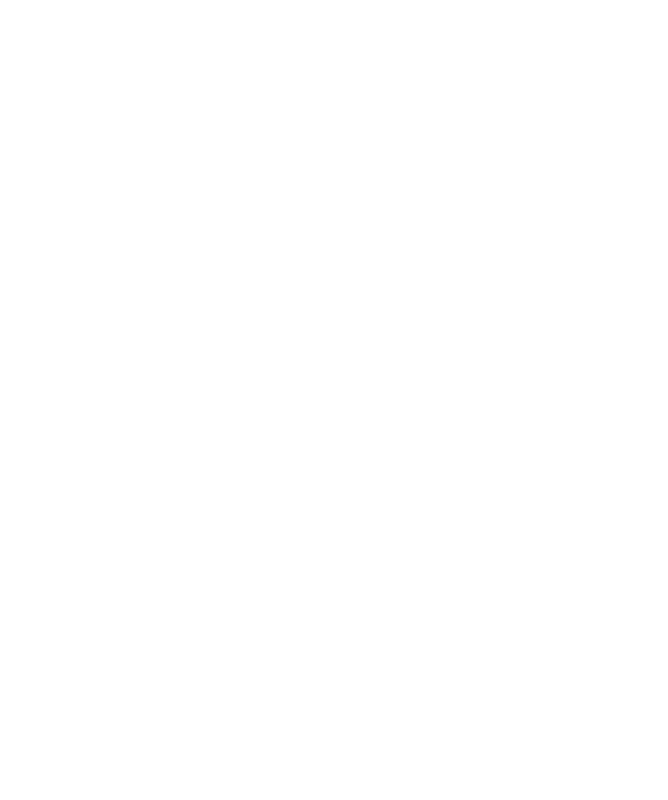
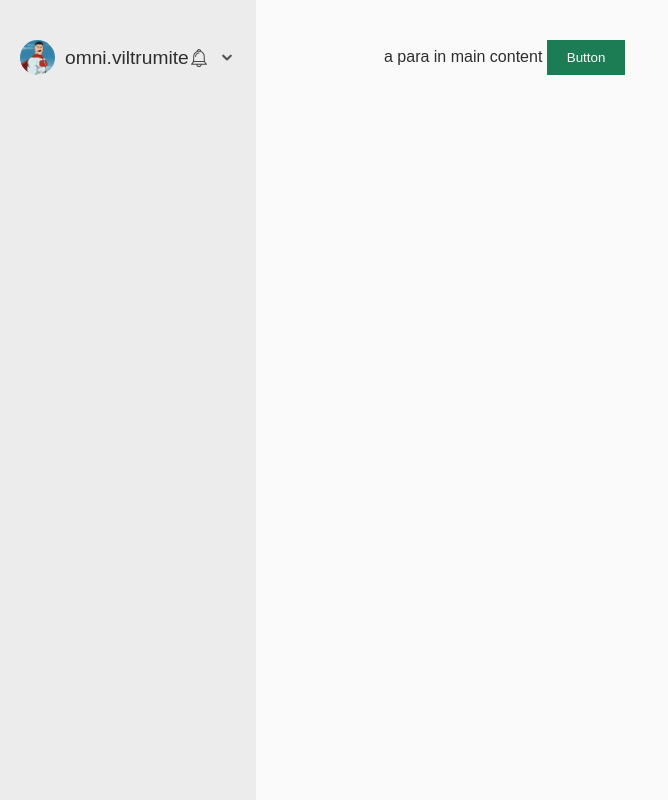
Before and after one commit to YugShrivastava/ToDo-List, a website built with webpack: page src/index.html in a window 1280 px wide. Shown: the whole page, without its empty margins (0-668 px from the left). Built offline with nearby package versions, Linux system fonts and the light colour scheme.

Commit message:
Some progress.

```diff
--- a/src/index.html
+++ b/src/index.html
@@ -1,11 +1,20 @@
 <!DOCTYPE html>
 <html lang="en">
-<head>
-    <meta charset="UTF-8">
-    <meta name="viewport" content="width=device-width, initial-scale=1.0">
-    <title>tOdO lIST</title>
-</head>
-<body>
-    <div id="content"></div>
-</body>
+    <head>
+        <meta charset="UTF-8" />
+        <meta name="viewport" content="width=device-width, initial-scale=1.0" />
+        <title>tOdO lIST</title>
+    </head>
+    <body>
+        <div id="wrapper">
+            <div class="sidebar">
+                <div class="user">
+                                    </div>
+            </div>
+            <div class="main-content">
+                a para in main content
+                <button>Button</button>
+            </div>
+        </div>
+    </body>
 </html>
--- a/src/index.js
+++ b/src/index.js
@@ -1 +1,7 @@
 import './styles/style.css';
+import sidebar from './scripts/sidebarDisplay.js';
+
+
+
+
+sidebar();
--- /dev/null
+++ b/src/scripts/sidebarDisplay.js
@@ -0,0 +1,9 @@
+import '../styles/sidebar.css';
+import userProfile from './userProfile.js';
+
+const user = document.createElement("div");
+user.classList.add("user");
+
+export default function sidebar(){
+    userProfile();
+}
--- /dev/null
+++ b/src/scripts/userProfile.js
@@ -0,0 +1,73 @@
+import "../styles/userProfile.css";
+import userLogo from '../images/omni.jpg';
+
+const userContent = document.querySelector(".user");
+
+export default function userProfile() {
+    userContent.innerHTML = `
+                        <p id="user-name">
+                        <img src="" alt="Omni Man" id="user-logo" />
+                        <span>omni.viltrumite</span>
+                    </p>
+                    <p id="user-noti">
+                        <svg
+                            fill="#4A4A4A"
+                            height="200px"
+                            width="200px"
+                            version="1.1"
+                            id="bell-noti"
+                            xmlns="http://www.w3.org/2000/svg"
+                            xmlns:xlink="http://www.w3.org/1999/xlink"
+                            viewBox="0 0 611.999 611.999"
+                            xml:space="preserve"
+                            stroke="#4A4A4A"
+                        >
+                            <g id="SVGRepo_bgCarrier" stroke-width="0"></g>
+                            <g
+                                id="SVGRepo_tracerCarrier"
+                                stroke-linecap="round"
+                                stroke-linejoin="round"
+                            ></g>
+                            <g id="SVGRepo_iconCarrier">
+                                <g>
+                                    <g>
+                                        <g>
+                                            <path
+                                                d="M570.107,500.254c-65.037-29.371-67.511-155.441-67.559-158.622v-84.578c0-81.402-49.742-151.399-120.427-181.203 C381.969,34,347.883,0,306.001,0c-41.883,0-75.968,34.002-76.121,75.849c-70.682,29.804-120.425,99.801-120.425,181.203v84.578 c-0.046,3.181-2.522,129.251-67.561,158.622c-7.409,3.347-11.481,11.412-9.768,19.36c1.711,7.949,8.74,13.626,16.871,13.626 h164.88c3.38,18.594,12.172,35.892,25.619,49.903c17.86,18.608,41.479,28.856,66.502,28.856 c25.025,0,48.644-10.248,66.502-28.856c13.449-14.012,22.241-31.311,25.619-49.903h164.88c8.131,0,15.159-5.676,16.872-13.626 C581.586,511.664,577.516,503.6,570.107,500.254z M484.434,439.859c6.837,20.728,16.518,41.544,30.246,58.866H97.32 c13.726-17.32,23.407-38.135,30.244-58.866H484.434z M306.001,34.515c18.945,0,34.963,12.73,39.975,30.082 c-12.912-2.678-26.282-4.09-39.975-4.09s-27.063,1.411-39.975,4.09C271.039,47.246,287.057,34.515,306.001,34.515z M143.97,341.736v-84.685c0-89.343,72.686-162.029,162.031-162.029s162.031,72.686,162.031,162.029v84.826 c0.023,2.596,0.427,29.879,7.303,63.465H136.663C143.543,371.724,143.949,344.393,143.97,341.736z M306.001,577.485 c-26.341,0-49.33-18.992-56.709-44.246h113.416C355.329,558.493,332.344,577.485,306.001,577.485z"
+                                            ></path>
+                                            <path
+                                                d="M306.001,119.235c-74.25,0-134.657,60.405-134.657,134.654c0,9.531,7.727,17.258,17.258,17.258 c9.531,0,17.258-7.727,17.258-17.258c0-55.217,44.923-100.139,100.142-100.139c9.531,0,17.258-7.727,17.258-17.258 C323.259,126.96,315.532,119.235,306.001,119.235z"
+                                            ></path>
+                                        </g>
+                                    </g>
+                                </g>
+                            </g>
+                        </svg>
+                        <svg
+                            id="dropdown-arrow"
+                            viewBox="0 0 24 24"
+                            fill="none"
+                            xmlns="http://www.w3.org/2000/svg"
+                            stroke="#4A4A4A"
+                        >
+                            <g id="SVGRepo_bgCarrier" stroke-width="0"></g>
+                            <g
+                                id="SVGRepo_tracerCarrier"
+                                stroke-linecap="round"
+                                stroke-linejoin="round"
+                            ></g>
+                            <g id="SVGRepo_iconCarrier">
+                                <path
+                                    fill-rule="evenodd"
+                                    clip-rule="evenodd"
+                                    d="M12.7071 14.7071C12.3166 15.0976 11.6834 15.0976 11.2929 14.7071L6.29289 9.70711C5.90237 9.31658 5.90237 8.68342 6.29289 8.29289C6.68342 7.90237 7.31658 7.90237 7.70711 8.29289L12 12.5858L16.2929 8.29289C16.6834 7.90237 17.3166 7.90237 17.7071 8.29289C18.0976 8.68342 18.0976 9.31658 17.7071 9.70711L12.7071 14.7071Z"
+                                    fill="#4A4A4A"
+                                ></path>
+                            </g>
+                        </svg>
+                    </p>
+`;
+
+    const userLogoImg = document.querySelector("#user-logo");
+    userLogoImg.src = userLogo;
+}
--- a/src/styles/style.css
+++ b/src/styles/style.css
@@ -1,3 +1,72 @@
 *{
     margin: 0px;
 }
+
+#wrapper{
+    width: 100vw;
+    height: 100vh;
+    display: grid;
+    grid-template-columns: 1fr 4fr;
+}
+
+.sidebar{
+    padding: 40px 20px;
+}
+
+.main-content{
+    padding-top: 40px;
+    padding-left: min(10vw, 200px);
+}
+
+/* chatGPT code */
+body {
+    font-family: 'Montserrat', sans-serif;
+    background-color: #FAFAFA;
+    color: #2E2E2E;
+  }
+
+  .sidebar {
+    background-color: #ECECEC;
+    color: #2E2E2E;
+    font-family: 'Montserrat', sans-serif;
+  }
+
+  .main-content {
+    background-color: #FAFAFA;
+    color: #2E2E2E;
+    font-family: 'Montserrat', sans-serif;
+  }
+
+  a {
+    color: #1C7C54;
+    text-decoration: none;
+  }
+
+  a:hover {
+    color: #2AA876;
+  }
+
+  button {
+    background-color: #1C7C54;
+    color: #FFFFFF;
+    border: none;
+    padding: 10px 20px;
+    cursor: pointer;
+    font-family: 'Montserrat', sans-serif;
+  }
+
+  button:hover {
+    background-color: #2AA876;
+  }
+
+  .sidebar .header {
+    font-family: 'Merriweather', serif;
+    font-size: 1.5em;
+    color: #2E2E2E;
+  }
+
+  .sidebar .section {
+    margin-bottom: 20px;
+  }
+
+/* End of chatGPT code */
--- /dev/null
+++ b/src/styles/userProfile.css
@@ -0,0 +1,37 @@
+/* User Profile */
+.user{
+    display: flex;
+    justify-content: space-between;
+    align-items: center;
+    margin-bottom: 20px;
+}
+
+#user-name{
+    display: flex;
+    align-items: center;
+    gap: 10px;
+    font-size: 1.2rem;
+    font-weight: 500;
+}
+
+#user-logo{
+    width: 35px;
+    height: auto;
+    border-radius: 50%;
+}
+
+#user-noti{
+    display: grid;
+    grid-template-columns: 1fr 1fr;
+    gap: 10px;
+}
+
+#bell-noti{
+    width: 18px;
+    height: auto;
+}
+#dropdown-arrow{
+    width: 18px;
+    height: auto;
+}
+/* End User Profile */
```
Also changed, not shown: src/scripts/todoConstructor.js (added, +12 -0 lines), src/images/omni.jpg (added), src/styles/sidebar.css (added).
